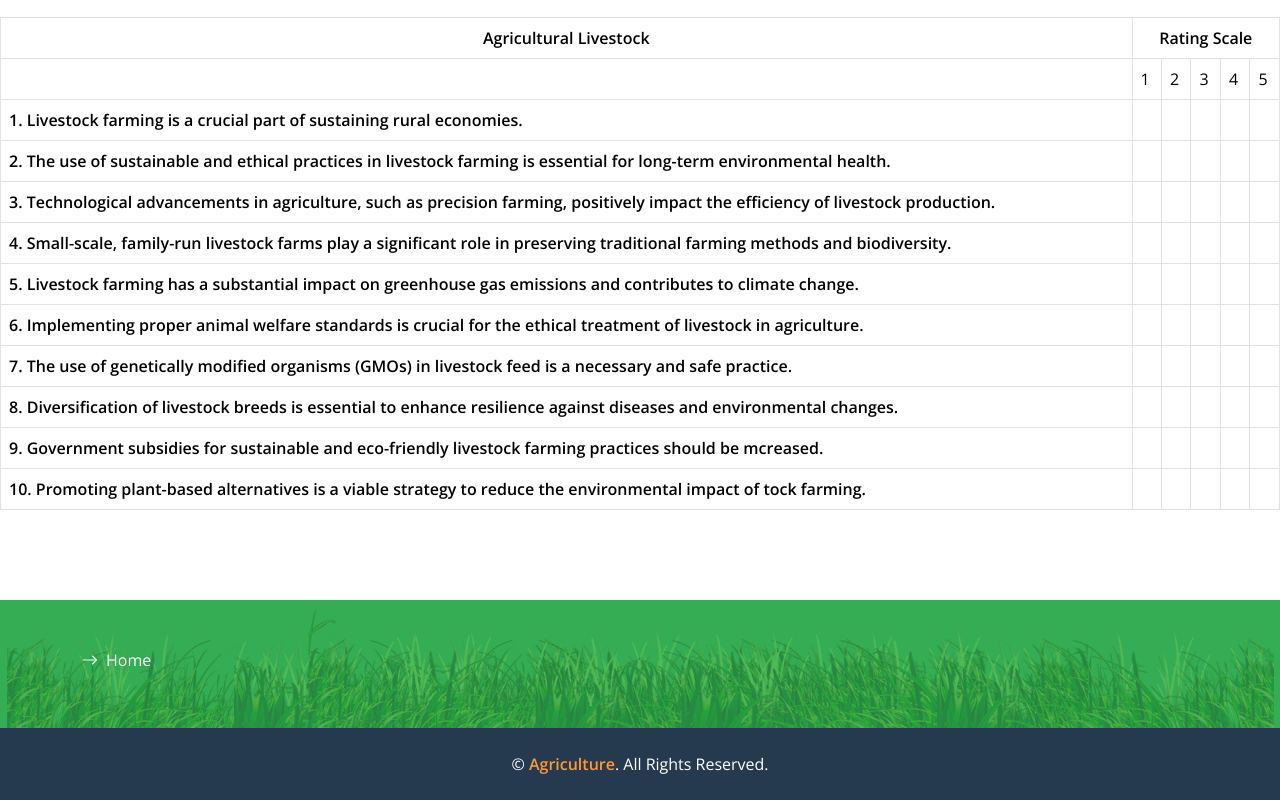
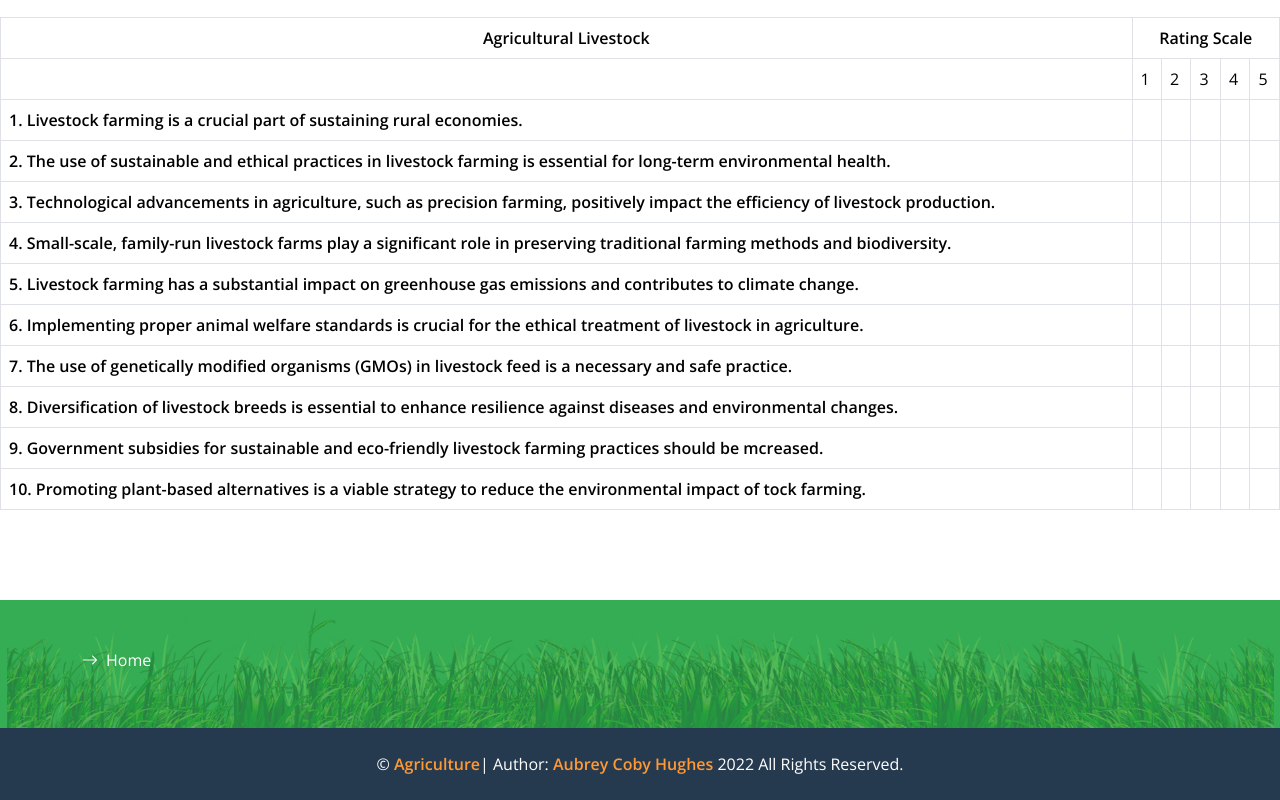
Before and after one commit to PandaPopo15/agriculture, a plain HTML site: page index.html in a window 1280 px wide. Shown: the part 1536-2336 px from the top of the page. Drawn offline with nearby package versions, Linux system fonts and the light colour scheme; a script that the page names is missing.

Commit message:
Add files via upload

```diff
--- a/index.html
+++ b/index.html
@@ -364,7 +364,7 @@
     </div>
     <div class="container-fluid bg-dark text-white py-4">
         <div class="container text-center">
-            <p class="mb-0">&copy; <a class="text-secondary fw-bold" href="#">Agriculture</a>. All Rights Reserved. <a class="text-secondary fw-bold" href="#"></a></p>
+            <p class="mb-0">&copy; <a class="text-secondary fw-bold" href="#">Agriculture</a>| <span>Author: </span><a class="text-secondary fw-bold" href="#">Aubrey Coby Hughes</a> 2022 All Rights Reserved.</p>
         </div>
     </div>
     <!-- Footer End -->
```
